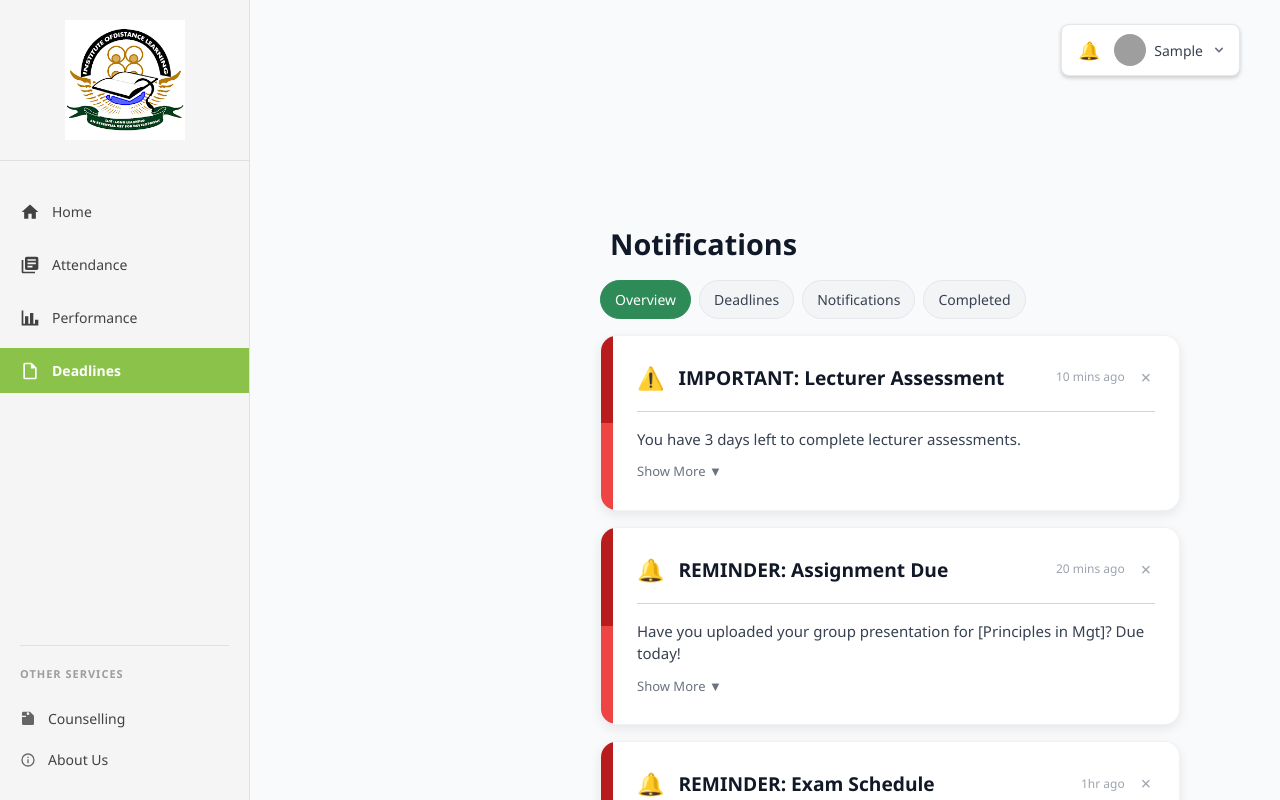
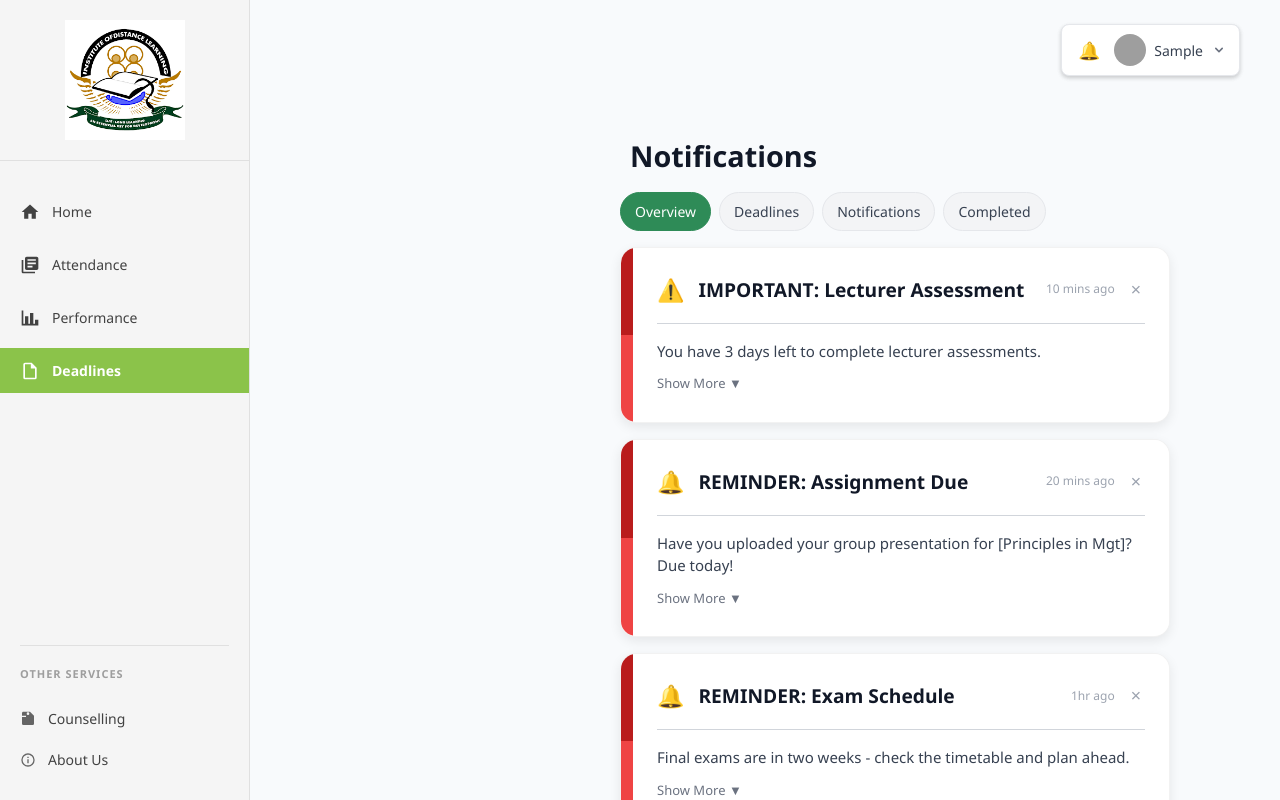
Before and after one commit to mensahsandra/spmproject_frontend, a React (Vite) app: page /student/notifications in a window 1280 px wide. Shown: the top 800 px of the page. Built offline with nearby package versions, Linux system fonts and the light colour scheme; no server answers; sample sign-in values are in the browser's storage; grey boxes are pictures that could not be loaded.

Commit message:
📐 Improve main content positioning - closer to sidebar, better centered, moved up

```diff
--- a/src/components/Dashboard/DashboardLayout.tsx
+++ b/src/components/Dashboard/DashboardLayout.tsx
@@ -16,7 +16,7 @@ const DashboardLayout: React.FC<DashboardLayoutProps> = ({ children, style }) =>
       <main style={{
         flex: 1,
         marginLeft: '250px',
-        padding: '24px 40px',
+        padding: '20px 30px',
         backgroundColor: '#f8fafc',
         minHeight: '100vh',
         position: 'relative',
@@ -31,10 +31,11 @@ const DashboardLayout: React.FC<DashboardLayoutProps> = ({ children, style }) =>
           <ProfileDropdown />
         </div>
         <div style={{
-          paddingTop: '80px',
+          paddingTop: '40px',
           width: '100%',
-          maxWidth: '1000px',
-          margin: '0 auto'
+          maxWidth: '900px',
+          margin: '0 20px',
+          marginLeft: '20px'
         }}>
           {children}
         </div>
```
